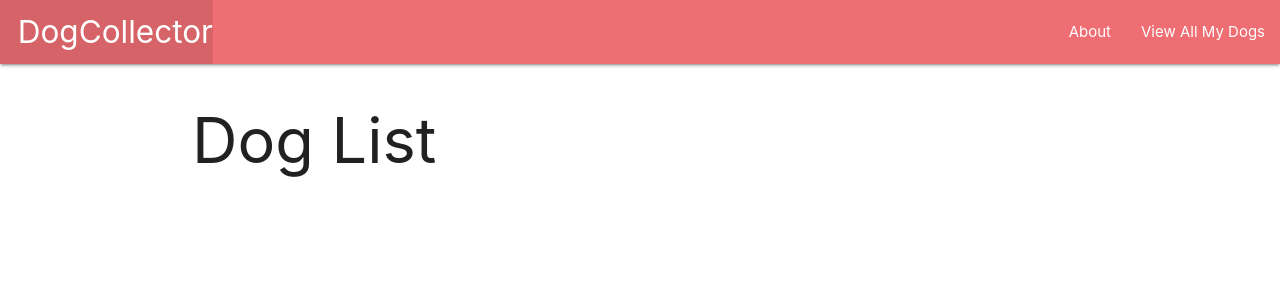
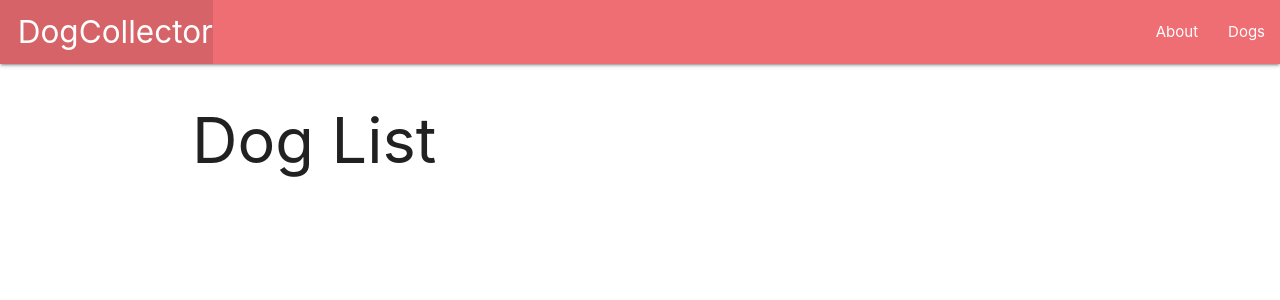
Before and after one commit to nataliesmyth/dog-collector, a Django app: page /dogs in a window 1280 px wide. Shown: the top 300 px of the page. Run offline with Django 3.2, Linux system fonts and the light colour scheme; data that the repository does not hold is empty.

```diff
--- a/main_app/templates/base.html
+++ b/main_app/templates/base.html
@@ -20,11 +20,11 @@
     <nav>
       <div class="nav-wrapper">
         <ul>
-          <li><a href="/" class="left brand-logo">&nbsp;&nbsp;DogCollector</a></li>
+          <li><a href="{% url 'home' %}" class="left brand-logo">&nbsp;&nbsp;DogCollector</a></li>
         </ul>
         <ul class="right">
-          <li><a href="{% url '' %}">About</a></li>
-          <li><a href="{% url '' %}">View All My Dogs</a></li>
+          <li><a href="{% url 'about' %}">About</a></li>
+          <li><a href="{% url 'index' %}">Dogs</a></li>
         </ul>
       </div>
     </nav>
```
